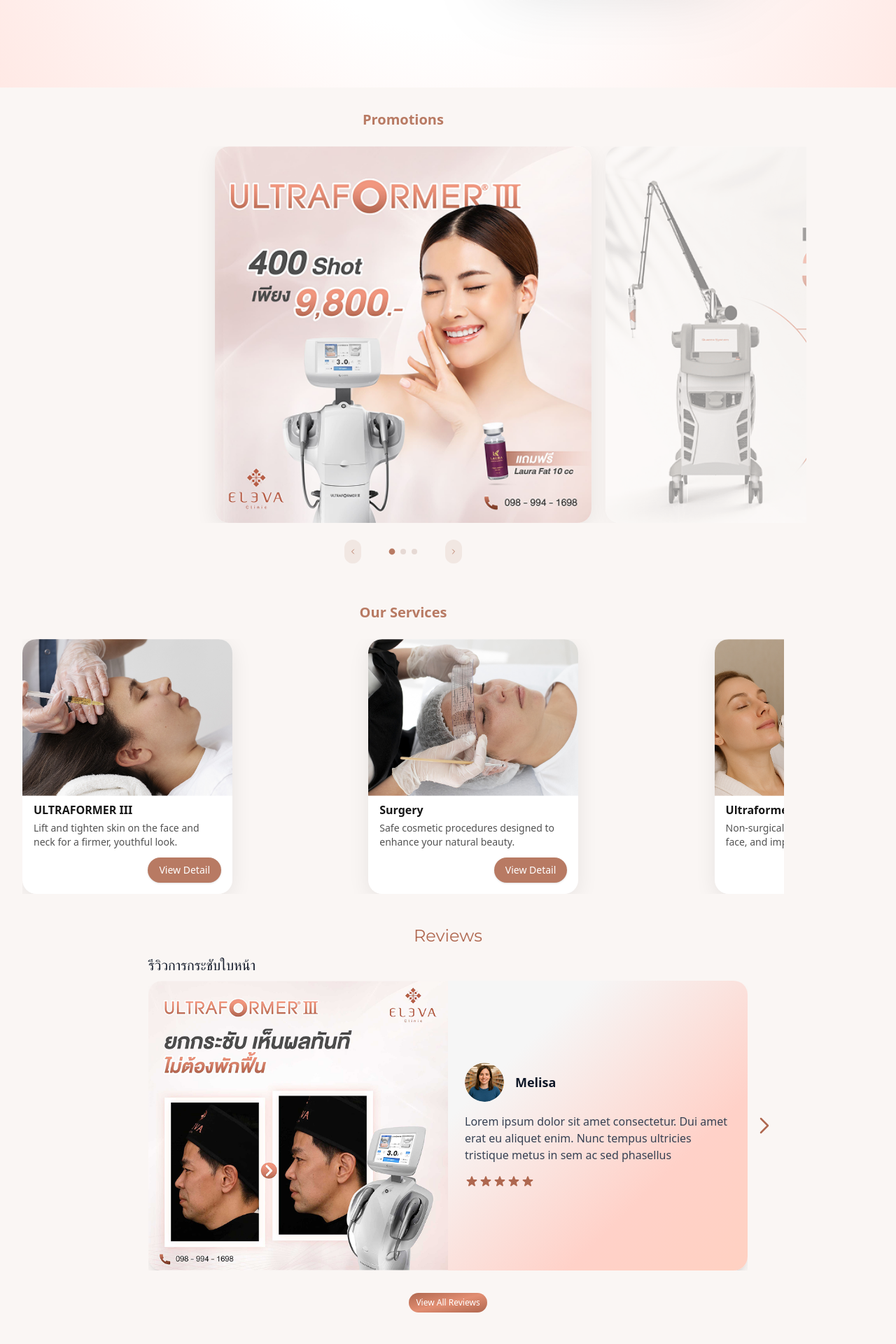
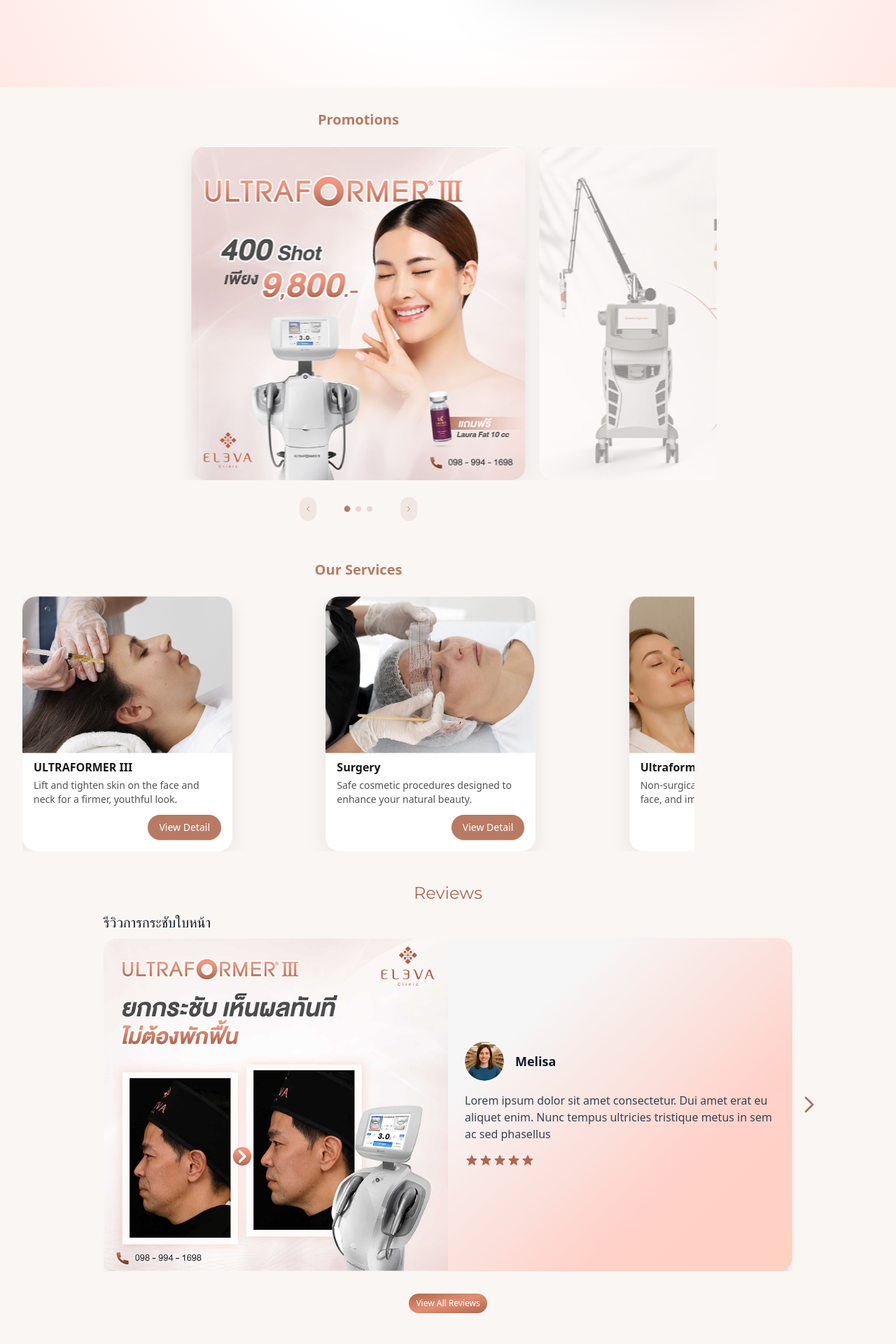
Before and after one commit to Sprouting-Tech/eleva-clinic, a Next.js app: page / in a window 1280 px wide. Shown: the part 640-2560 px from the top of the page at 70% size. Built offline with nearby package versions, Linux system fonts and the light colour scheme.

Commit message:
feat:widthupdate(homereview)

```diff
--- a/src/app/page.tsx
+++ b/src/app/page.tsx
@@ -24,7 +24,7 @@
   return (
 
 
-    <>
+    <div className="mx-3xl:mx-auto">
       <Hero />
       <HomeSections />
       <div>
@@ -56,6 +56,6 @@
 
 
       </div>
-    </>
+    </div>
   );
 }
--- a/src/components/HomeReviews.jsx
+++ b/src/components/HomeReviews.jsx
@@ -26,7 +26,7 @@
     }, []);
 
     return (
-        <div className="max-w-4xl mx-auto py-3 px-5">
+        <div className="max-w-5xl mx-auto py-3 px-5">
             <h2 className="mb-3 text-2xl font-[Montserrat] text-center text-[#AF674F]">
                 Reviews
             </h2>
--- a/src/components/home/HomeSections.tsx
+++ b/src/components/home/HomeSections.tsx
@@ -3,7 +3,7 @@
 
 export default function HomeSections() {
   return (
-    <div className="max-w-6xl space-y-14 py-8">
+    <div className="max-w-5xl space-y-14 py-8">
       <PromotionsSection />
       <ServicesSection />
     </div>
```
